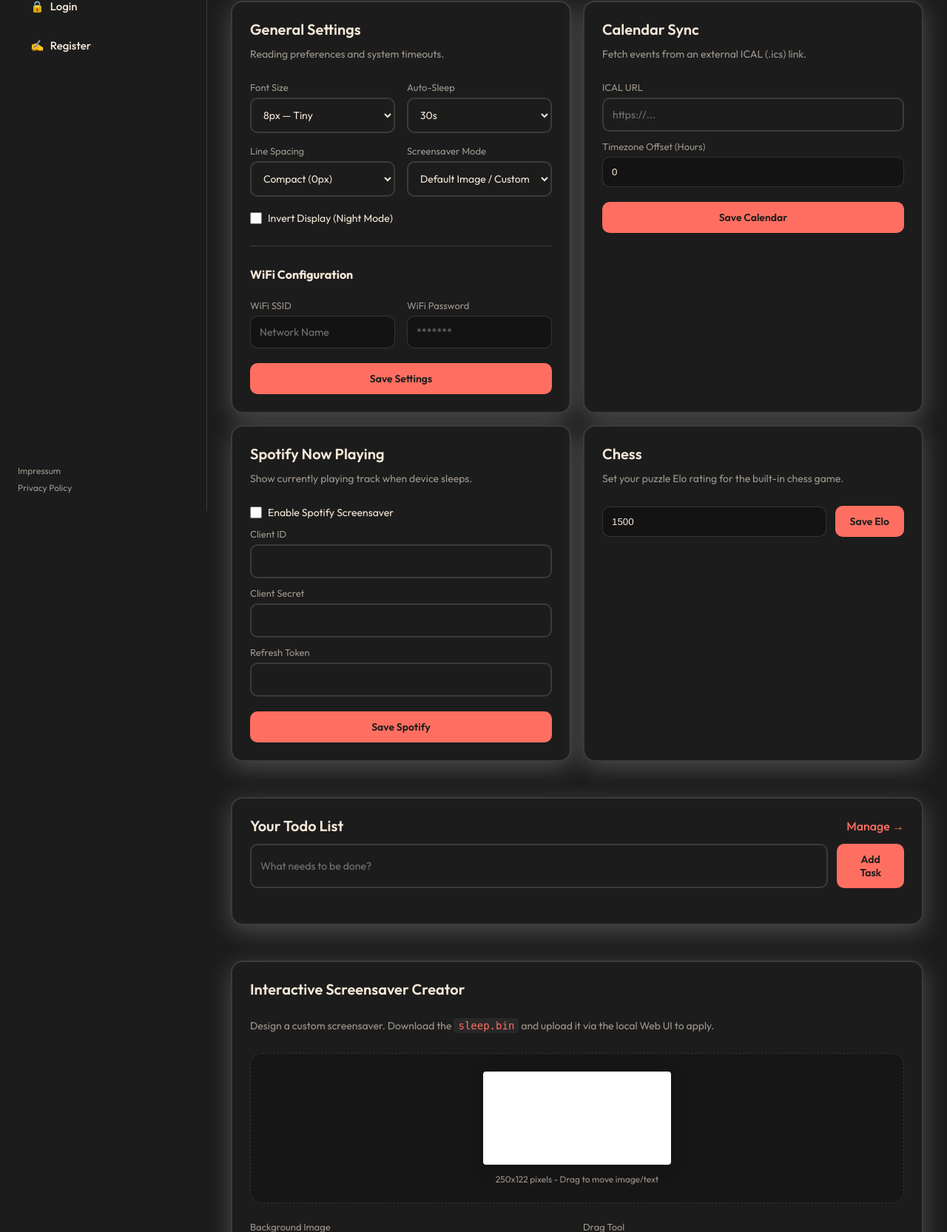
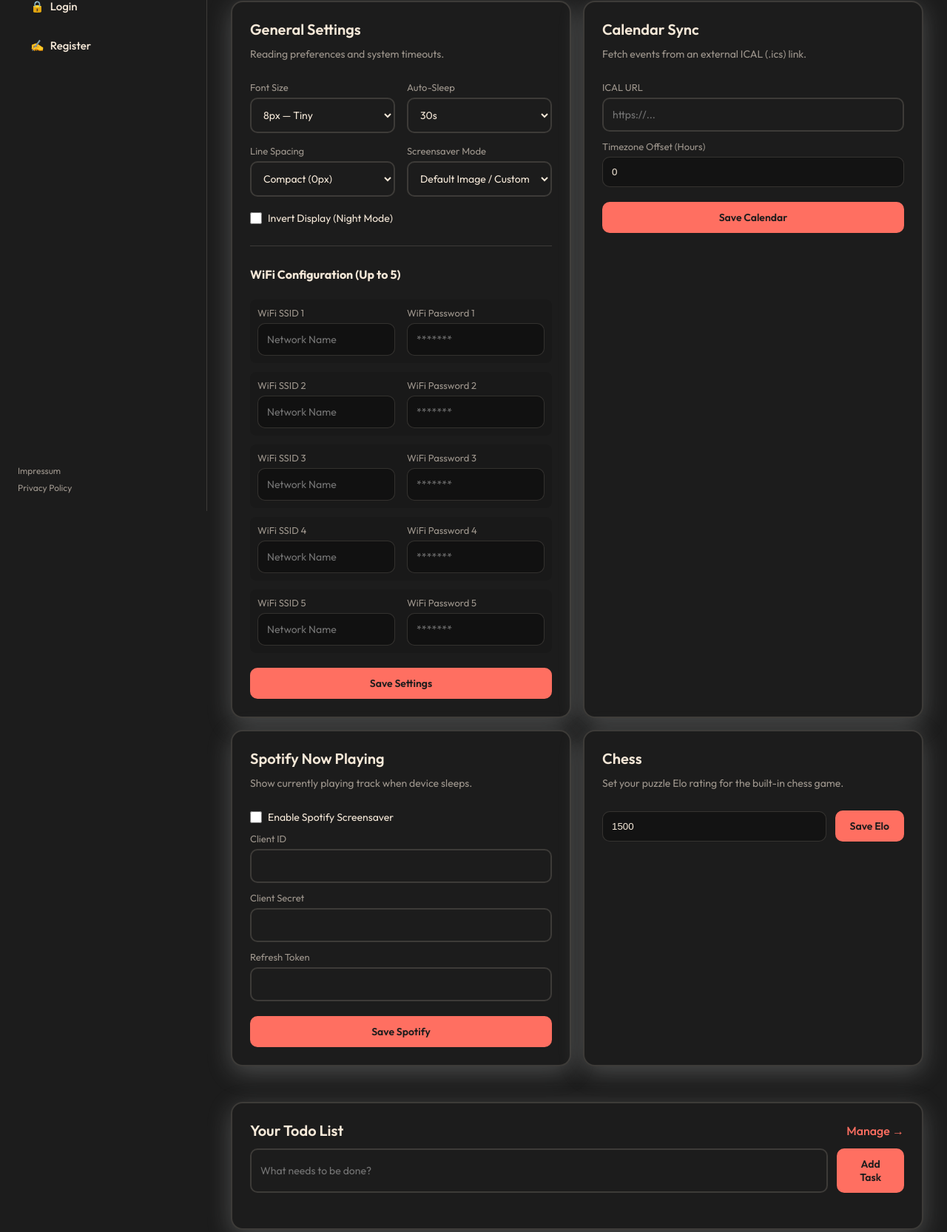
Before and after one commit to felix0123456/pala, a FastAPI app: template templates/device.html in a window 1280 px wide. Shown: the part 109-1775 px from the top of the page at 74% size. Run offline with FastAPI, Linux system fonts and the light colour scheme; the template is opened without the code that fills it, so the values that code supplies are empty.

Commit message:
feat: bidirectional sync and 5 WiFi credentials

```diff
--- a/app.py
+++ b/app.py
@@ -64,7 +64,9 @@ with engine.connect() as conn:
         "app_chess BOOLEAN DEFAULT TRUE",
         "app_pom BOOLEAN DEFAULT TRUE",
         "screensaver_updated_at INTEGER DEFAULT 0",
-        "wifi_ssid VARCHAR"
+        "wifi_ssid VARCHAR",
+        "wifi_ssids VARCHAR",
+        "pending_settings VARCHAR DEFAULT '{}'"
     ]
     for col in new_columns:
         try:
@@ -217,7 +219,22 @@ async def device_view(request: Request, mac_address: str, db: Session = Depends(
     device = db.query(models.Device).filter(models.Device.mac_address == mac_address, models.Device.user_id == user.id).first()
     if not device:
         return RedirectResponse(url="/", status_code=status.HTTP_302_FOUND)
-    return templates.TemplateResponse(request=request, name="device.html", context={"device": device, "books": user.books, "user": user})
+
+    wifi_ssids = []
+    if device.wifi_ssids:
+        try:
+            wifi_ssids = json.loads(device.wifi_ssids)
+        except:
+            pass
+    while len(wifi_ssids) < 5:
+        wifi_ssids.append("")
+
+    return templates.TemplateResponse(request=request, name="device.html", context={
+        "device": device,
+        "books": user.books,
+        "user": user,
+        "wifi_ssids": wifi_ssids
+    })
 
 @app.post("/api/device/{mac_address}/settings")
 async def update_device_settings(
@@ -227,8 +244,6 @@ async def update_device_settings(
     lgap: int = Form(...),
     scr_mode: int = Form(0),
     cfg_invert: Optional[bool] = Form(False),
-    wifi_ssid: Optional[str] = Form(None),
-    wifi_password: Optional[str] = Form(None),
     request: Request = None,
     db: Session = Depends(get_db)):
     user = auth.get_current_user(request, db)
@@ -237,17 +252,46 @@ async def update_device_settings(
     device = db.query(models.Device).filter(models.Device.mac_address == mac_address, models.Device.user_id == user.id).first()
     if not device:
         raise HTTPException(status_code=404)
+
+    # Queue settings
+    pending = json.loads(device.pending_settings or "{}")
+    pending["font_size"] = font
+    pending["sleep_timeout"] = sleep
+    pending["line_gap"] = lgap
+    pending["screensaver_mode"] = scr_mode
+    pending["invert_display"] = cfg_invert
+
     device.font_size = font
     device.sleep_timeout = sleep
     device.line_gap = lgap
     device.screensaver_mode = scr_mode
     device.invert_display = cfg_invert
 
-    if wifi_ssid is not None:
-        device.wifi_ssid = wifi_ssid
-    if wifi_password:
-        pending_wifi_credentials[mac_address] = wifi_password
+    # Process up to 5 WiFi slots
+    form_data = await request.form()
+    new_ssids = []
+    wifi_slots = []
 
+    for i in range(5):
+        ssid = form_data.get(f"wifi_ssid_{i}", "").strip()
+        pw = form_data.get(f"wifi_password_{i}", "").strip()
+        if ssid:
+            new_ssids.append(ssid)
+            slot = {"ssid": ssid}
+            if pw:
+                slot["pass"] = pw
+            wifi_slots.append(slot)
+
+    if wifi_slots:
+        device.wifi_ssids = json.dumps(new_ssids)
+        pending["wifi_slots"] = wifi_slots
+        # Because we can't save passwords to the DB, we MUST stage the passwords in-memory
+        pending_wifi_credentials[mac_address] = {i: slot["pass"] for i, slot in enumerate(wifi_slots) if "pass" in slot}
+        # In the DB queue, we'll store the SSIDs without passwords, passwords injected later
+        for slot in wifi_slots:
+            slot.pop("pass", None)
+
+    device.pending_settings = json.dumps(pending)
     db.commit()
     return RedirectResponse(url=f"/device/{mac_address}", status_code=status.HTTP_302_FOUND)
 
@@ -266,6 +310,12 @@ async def update_device_calendar(
         raise HTTPException(status_code=404)
     device.cal_url = cal_url
     device.tz_offset = tz_offset
+
+    pending = json.loads(device.pending_settings or "{}")
+    pending["cal_url"] = cal_url
+    pending["tz_offset"] = tz_offset
+    device.pending_settings = json.dumps(pending)
+
     db.commit()
     return RedirectResponse(url=f"/device/{mac_address}", status_code=status.HTTP_302_FOUND)
 
@@ -288,6 +338,14 @@ async def update_device_spotify(
     device.spotify_client_id = spot_id
     device.spotify_client_secret = spot_secret
     device.spotify_refresh_token = spot_refresh
+
+    pending = json.loads(device.pending_settings or "{}")
+    pending["spotify_screensaver"] = spot_scr
+    pending["spotify_client_id"] = spot_id
+    pending["spotify_client_secret"] = spot_secret
+    pending["spotify_refresh_token"] = spot_refresh
+    device.pending_settings = json.dumps(pending)
+
     db.commit()
     return RedirectResponse(url=f"/device/{mac_address}", status_code=status.HTTP_302_FOUND)
 
@@ -304,6 +362,11 @@ async def update_device_chess(
     if not device:
         raise HTTPException(status_code=404)
     device.chess_elo = chess_elo
+
+    pending = json.loads(device.pending_settings or "{}")
+    pending["chess_elo"] = chess_elo
+    device.pending_settings = json.dumps(pending)
+
     db.commit()
     return RedirectResponse(url=f"/device/{mac_address}", status_code=status.HTTP_302_FOUND)
 
@@ -317,6 +380,11 @@ async def rename_device(mac_address: str, name: str = Form(...), request: Reques
     device = db.query(models.Device).filter(models.Device.mac_address == mac_address, models.Device.user_id == user.id).first()
     if device:
         device.name = name
+
+        pending = json.loads(device.pending_settings or "{}")
+        pending["device_name"] = name
+        device.pending_settings = json.dumps(pending)
+
         db.commit()
     return RedirectResponse(f"/device/{mac_address}", status_code=303)
 
@@ -357,6 +425,15 @@ async def update_device_apps(
     device.app_spot = app_spot
     device.app_chess = app_chess
     device.app_pom = app_pom
+
+    pending = json.loads(device.pending_settings or "{}")
+    pending["app_todo"] = app_todo
+    pending["app_cal"] = app_cal
+    pending["app_spot"] = app_spot
+    pending["app_chess"] = app_chess
+    pending["app_pom"] = app_pom
+    device.pending_settings = json.dumps(pending)
+
     db.commit()
     return RedirectResponse(f"/device/{mac_address}/apps", status_code=303)
 
@@ -728,7 +805,7 @@ class SyncPushData(BaseModel):
     cal_url: Optional[str] = None
     tz_offset: Optional[int] = None
     firmware_version: Optional[str] = None
-    wifi_ssid: Optional[str] = None
+    wifi_ssids: Optional[list] = None
     todos: Optional[list] = None
 
 @app.post("/api/device/register")
@@ -770,7 +847,7 @@ async def sync_push(data: SyncPushData, db: Session = Depends(get_db)):
     if data.cal_url is not None: device.cal_url = data.cal_url
     if data.tz_offset is not None: device.tz_offset = data.tz_offset
     if data.firmware_version is not None: device.firmware_version = data.firmware_version
-    if data.wifi_ssid is not None: device.wifi_ssid = data.wifi_ssid
+    if data.wifi_ssids is not None: device.wifi_ssids = json.dumps(data.wifi_ssids)
 
     # Update bookmarks
     for bm in data.bookmarks:
@@ -818,26 +895,6 @@ async def sync_pull(mac: str, db: Session = Depends(get_db)):
     ]
 
     resp = {
-        "device_name": device.name or "My Pala",
-        "font_size": device.font_size,
-        "sleep_timeout": device.sleep_timeout,
-        "line_gap": device.line_gap,
-        "screensaver_mode": device.screensaver_mode,
-        "invert_display": device.invert_display,
-        "spotify_client_id": device.spotify_client_id,
-        "spotify_client_secret": device.spotify_client_secret,
-        "spotify_refresh_token": device.spotify_refresh_token,
-        "spotify_screensaver": device.spotify_screensaver,
-        "chess_elo": device.chess_elo,
-        "cal_url": device.cal_url or "",
-        "tz_offset": device.tz_offset,
-        "app_todo": device.app_todo,
-        "app_cal": device.app_cal,
-        "app_spot": device.app_spot,
-        "app_chess": device.app_chess,
-        "app_pom": device.app_pom,
-        "screensaver_updated_at": device.screensaver_updated_at,
-        "wifi_ssid": device.wifi_ssid or "",
         "books": books_data,
         "bookmarks": bookmarks_data,
         "todos": [
@@ -846,9 +903,19 @@ async def sync_pull(mac: str, db: Session = Depends(get_db)):
         ]
     }
 
-    # Inject pending WiFi password if it exists
-    if mac in pending_wifi_credentials:
-        resp["wifi_password"] = pending_wifi_credentials.pop(mac)
+    # Merge pending settings
+    pending = json.loads(device.pending_settings or "{}")
+    if pending:
+        resp.update(pending)
+        device.pending_settings = "{}"
+        db.commit()
+
+    # Inject pending WiFi passwords if they exist for the requested slots
+    if "wifi_slots" in resp and mac in pending_wifi_credentials:
+        pw_dict = pending_wifi_credentials.pop(mac)
+        for i, slot in enumerate(resp["wifi_slots"]):
+            if i in pw_dict:
+                slot["pass"] = pw_dict[i]
 
     return resp
 
@@ -905,6 +972,11 @@ async def upload_screensaver(mac: str, file: UploadFile = File(...), db: Session
         f.write(await file.read())
 
     device.screensaver_updated_at = int(time.time())
+
+    pending = json.loads(device.pending_settings or "{}")
+    pending["screensaver_updated_at"] = device.screensaver_updated_at
+    device.pending_settings = json.dumps(pending)
+
     db.commit()
     return {"status": "ok", "message": "Screensaver updated"}
 
--- a/models.py
+++ b/models.py
@@ -28,7 +28,6 @@ class Device(Base):
     pairing_code = Column(String, index=True, nullable=True)
     battery_level = Column(Integer, default=100)
     firmware_version = Column(String, nullable=True)
-    wifi_ssid = Column(String, nullable=True)
 
     font_size = Column(Integer, default=10)
     sleep_timeout = Column(Integer, default=120)
@@ -44,6 +43,8 @@ class Device(Base):
     cal_url = Column(String, nullable=True)
     tz_offset = Column(Integer, default=0)
     screensaver_updated_at = Column(Integer, default=0)
+    wifi_ssids = Column(String, nullable=True) # JSON array of up to 5 SSIDs
+    pending_settings = Column(String, default="{}") # JSON dict of queued setting updates
 
     app_todo = Column(Boolean, default=True)
     app_cal = Column(Boolean, default=True)
--- a/templates/device.html
+++ b/templates/device.html
@@ -74,16 +74,20 @@
                 Invert Display (Night Mode)
             </label>
             <hr style="border: 0; border-top: 1px solid var(--border); margin: 16px 0;">
-            <h3 style="margin: 0 0 12px 0; font-size: 16px;">WiFi Configuration</h3>
-            <div class="grid-2">
-                <div>
-                    <label style="font-size: 13px; color: var(--text-muted); margin-bottom: 6px; display: block;">WiFi SSID</label>
-                    <input type="text" name="wifi_ssid" value="{{ device.wifi_ssid or '' }}" placeholder="Network Name" style="width: 100%; padding: 12px; background: rgba(0,0,0,0.3); border: 1px solid var(--border); border-radius: 10px; color: var(--text); box-sizing: border-box;">
+            <h3 style="margin: 0 0 12px 0; font-size: 16px;">WiFi Configuration (Up to 5)</h3>
+            <div style="display: flex; flex-direction: column; gap: 12px;">
+                {% for i in range(5) %}
+                <div class="grid-2" style="background: rgba(0,0,0,0.1); padding: 10px; border-radius: 8px;">
+                    <div>
+                        <label style="font-size: 13px; color: var(--text-muted); margin-bottom: 6px; display: block;">WiFi SSID {{ i + 1 }}</label>
+                        <input type="text" name="wifi_ssid_{{ i }}" value="{{ wifi_ssids[i] }}" placeholder="Network Name" style="width: 100%; padding: 12px; background: rgba(0,0,0,0.3); border: 1px solid var(--border); border-radius: 10px; color: var(--text); box-sizing: border-box;">
+                    </div>
+                    <div>
+                        <label style="font-size: 13px; color: var(--text-muted); margin-bottom: 6px; display: block;">WiFi Password {{ i + 1 }}</label>
+                        <input type="password" name="wifi_password_{{ i }}" placeholder="*******" style="width: 100%; padding: 12px; background: rgba(0,0,0,0.3); border: 1px solid var(--border); border-radius: 10px; color: var(--text); box-sizing: border-box;">
+                    </div>
                 </div>
-                <div>
-                    <label style="font-size: 13px; color: var(--text-muted); margin-bottom: 6px; display: block;">WiFi Password</label>
-                    <input type="password" name="wifi_password" placeholder="*******" style="width: 100%; padding: 12px; background: rgba(0,0,0,0.3); border: 1px solid var(--border); border-radius: 10px; color: var(--text); box-sizing: border-box;">
-                </div>
+                {% endfor %}
             </div>
 
             <button type="submit" style="margin-top: 8px;">Save Settings</button>
```
Also changed, not shown: 1 other file.
